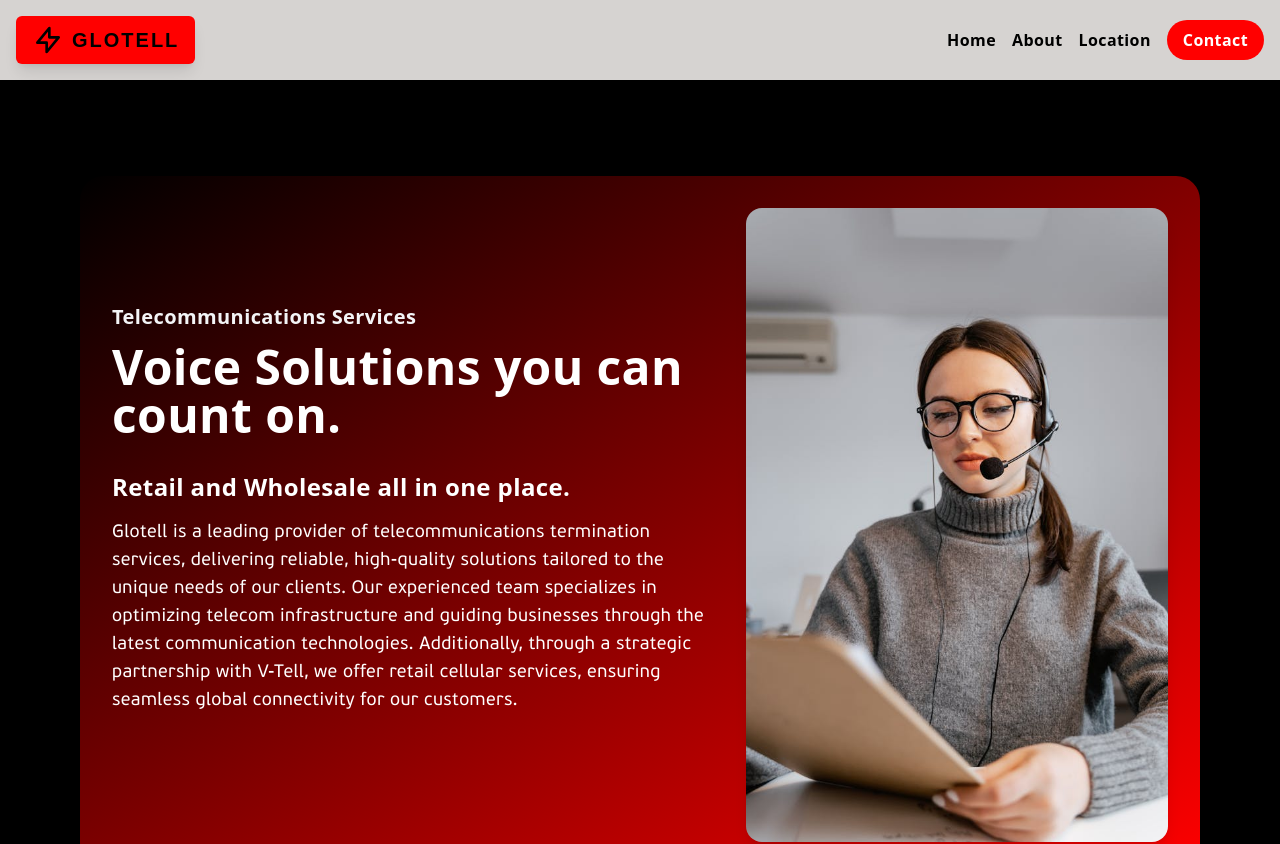
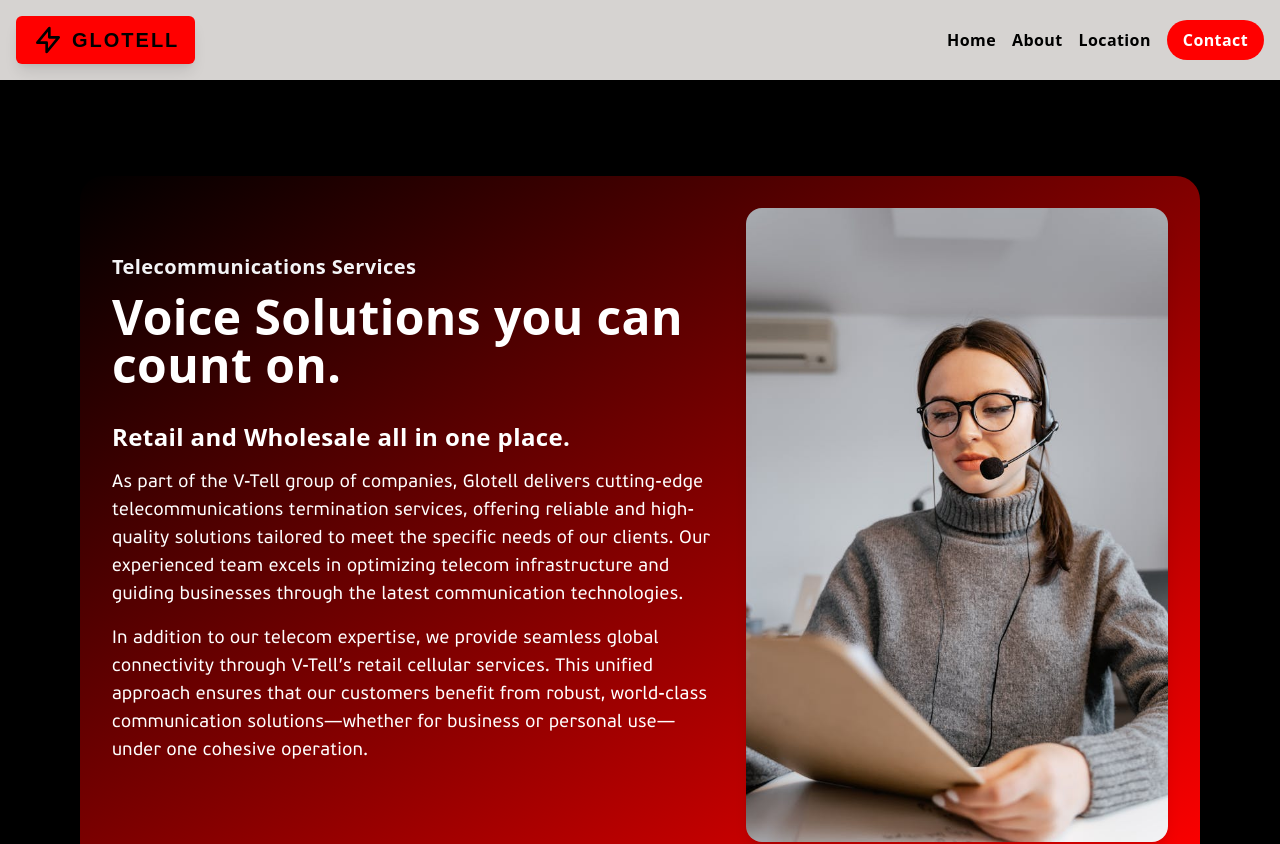
Before and after one commit to kdjordan/gtLanding, a Vue app: page / in a window 1280 px wide. Shown: the top 844 px of the page. Built offline with nearby package versions, Linux system fonts and the light colour scheme; a web font is replaced by a local one.

Commit message:
REF: copy fix

```diff
--- a/src/components/HeroSection.vue
+++ b/src/components/HeroSection.vue
@@ -1,19 +1,53 @@
 <template>
-  <section id="hero" class="relative overflow-hidden bg-black text-secondary flex items-center justify-center my-16 pt-16">
-    <div class="absolute top-0 left-0 right-0 h-16" aria-hidden="true"></div>
+	<section
+		id="hero"
+		class="relative overflow-hidden bg-black text-secondary flex items-center justify-center my-16 pt-16"
+	>
+		<div
+			class="absolute top-0 left-0 right-0 h-16"
+			aria-hidden="true"
+		></div>
 		<div class="container relative z-10 mx-auto px-8 py-12">
-      <div class="bg-gradient-to-br from-black to-primary rounded-3xl shadow-2xl overflow-hidden">
+			<div
+				class="bg-gradient-to-br from-black to-primary rounded-3xl shadow-2xl overflow-hidden"
+			>
 				<div class="flex flex-wrap items-center justify-between p-8">
 					<div class="w-full lg:w-3/5 pr-8 mb-8 lg:mb-0">
-            <h2 class="text-gray-100 font-semibold mb-3 text-xl">Telecommunications Services</h2>
-            <h1 class="text-5xl font-bold mb-6">Voice Solutions you can count on.</h1>
+						<h2 class="text-gray-100 font-semibold mb-3 text-xl">
+							Telecommunications Services
+						</h2>
+						<h1 class="text-5xl font-bold mb-6">
+							Voice Solutions you can count on.
+						</h1>
 						<div class="mt-8">
-              <h3 class="text-2xl font-semibold mb-4">Retail and Wholesale all in one place.</h3>
-              <p class="mb-8 text-lg">Glotell is a leading provider of telecommunications termination services, delivering reliable, high-quality solutions tailored to the unique needs of our clients. Our experienced team specializes in optimizing telecom infrastructure and guiding businesses through the latest communication technologies. Additionally, through a strategic partnership with V-Tell, we offer retail cellular services, ensuring seamless global connectivity for our customers.</p>
+							<h3 class="text-2xl font-semibold mb-4">
+								Retail and Wholesale all in one place.
+							</h3>
+							<p class="mb-4 text-lg">
+								As part of the V-Tell group of companies, Glotell
+								delivers cutting-edge telecommunications termination
+								services, offering reliable and high-quality solutions
+								tailored to meet the specific needs of our clients.
+								Our experienced team excels in optimizing telecom
+								infrastructure and guiding businesses through the
+								latest communication technologies.
+							</p>
+							<p class="mb-8 text-lg">
+								In addition to our telecom expertise, we provide
+								seamless global connectivity through V-Tell’s retail
+								cellular services. This unified approach ensures that
+								our customers benefit from robust, world-class
+								communication solutions—whether for business or
+								personal use—under one cohesive operation.
+							</p>
 						</div>
 					</div>
 					<div class="w-full lg:w-2/5">
-            <img src="/assets/call-center.jpg" alt="Hero image" class="w-full h-auto rounded-2xl shadow-lg">
+						<img
+							src="/assets/call-center.jpg"
+							alt="Hero image"
+							class="w-full h-auto rounded-2xl shadow-lg"
+						/>
 					</div>
 				</div>
 			</div>
```
Lines whose indentation alone changed are shown as unchanged.
